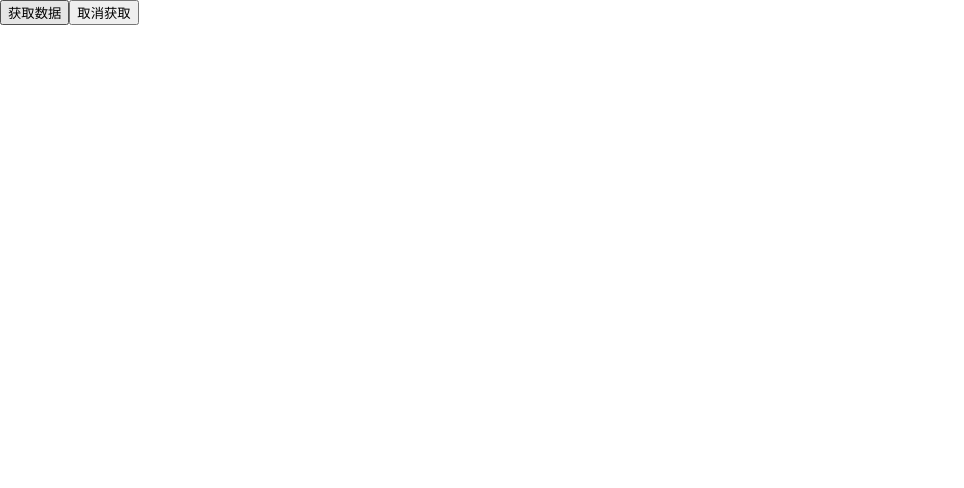
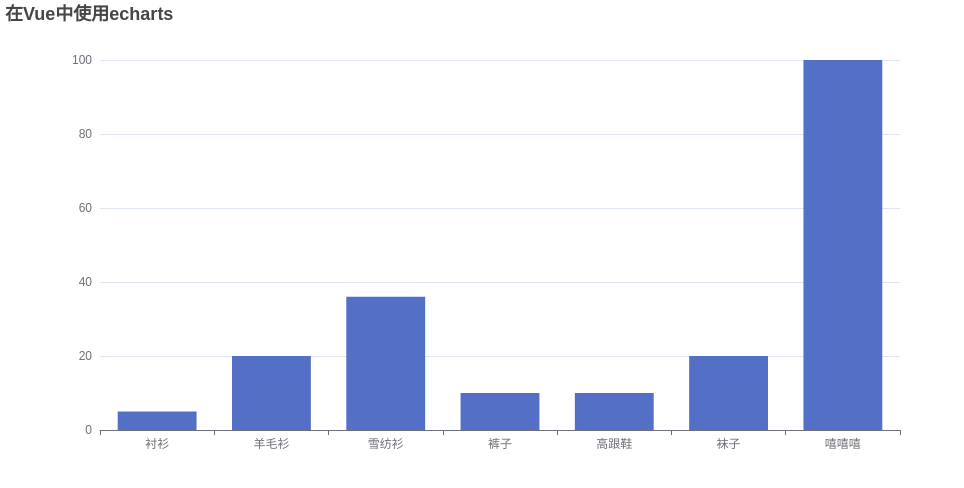
Before and after one commit to LuCheng-git/vuex, a Vue app: page / in a window 1280 px wide. Shown: the top 488 px of the page, without its empty margins (0-964 px from the left). Built offline with nearby package versions, Linux system fonts and the light colour scheme; what fabric would draw is missing.

Commit message:
echarts item

```diff
--- a/package.json
+++ b/package.json
@@ -10,6 +10,7 @@
   "dependencies": {
     "axios": "^0.21.1",
     "core-js": "^3.6.5",
+    "echarts": "^5.0.1",
     "element-ui": "^2.14.1",
     "fabric": "^4.3.0",
     "node-sass": "^4.14.1",
--- a/src/components/HelloWorld.vue
+++ b/src/components/HelloWorld.vue
@@ -1,16 +1,11 @@
 <template>
-  <div class="page" id="app">
-    <button @click="getMsg" class="get-msg">获取数据</button>
-    <button @click="cancelGetMsg" class="cancel">取消获取</button>
-    <ul>
-      <li v-for="(item,index) in items" :key="index">{{ item.name }}</li>
-    </ul>
-  </div>
+  <div id="myChart" :style="{width: '1000px', height: '500px'}"></div>
 </template>
 
 <script>
 import { Chrome } from "vue-color";
 import axios from 'axios'
+// import echarts from 'echarts'
 export default {
   name: "HelloWorld",
   props: {
@@ -19,41 +14,33 @@ export default {
   components: {},
   data() {
     return {
-      message: "Hello Vue!",
-      items: [],
-      cancel: null,
+      xdata: ["衬衫","羊毛衫","雪纺衫","裤子","高跟鞋","袜子", '嘻嘻嘻'],
+      ydata: [5, 20, 36, 10, 10, 20, 100]
     };
   },
-  watch: {},
+  mounted(){
+    this.drawLine()
+  },
   methods: {
-    getMsg () {
-        let CancelToken = axios.CancelToken
-        let self = this
-        axios.get('http://jsonplaceholder.typicode.com/comments', {
-          cancelToken: new CancelToken(function executor(c) {
-            self.cancel = c
-            console.log(c)
-            // 这个参数 c 就是CancelToken构造函数里面自带的取消请求的函数，这里把该函数当参数用
-          })
-        }).then(res => {
-          this.items = res.data
-        }).catch(err => {
-          console.log(err)
-        })
-
-
-        //手速够快就不用写这个定时器了，点击取消获取就可以看到效果了
-        // setTimeout(function () {
-        //   //只要我们去调用了这个cancel()方法，没有完成请求的接口便会停止请求
-        //   self.cancel()
-        // }, 100)
-      },
-      //cancelGetMsg 方法跟上面的setTimeout函数是一样的效果，因为手速不够快，哦不，是因为网速太快，导致我来不及点取消获取按钮，数据就获取成功了
-      cancelGetMsg () {
-        // 在这里去判断你的id 1 2 3，你默认是展示的tab1，点击的时候不管你上一个请求有没有执行完都去调用这个cancel()，
-        this.cancel()
-      }
-  },
+     drawLine(){
+        // 基于准备好的dom，初始化echarts实例
+        let myChart = this.$echarts.init(document.getElementById('myChart'), null, {renderer: 'svg'})
+        // 绘制图表
+        myChart.setOption({
+            title: { text: '在Vue中使用echarts' },
+            tooltip: {},
+            xAxis: {
+                data: this.xdata
+            },
+            yAxis: {},
+            series: [{
+                name: '销量',
+                type: 'bar',
+                data: this.ydata
+            }]
+        });
+    }
+  }
 };
 </script>
 
--- a/src/main.js
+++ b/src/main.js
@@ -3,6 +3,11 @@ import App from './App.vue'
 
 import ElementUI from 'element-ui';
 import 'element-ui/lib/theme-chalk/index.css';
+
+// 引入echarts
+// import echarts from 'echarts'
+import * as echarts from 'echarts'
+Vue.prototype.$echarts = echarts
 
 import axios from 'axios'
 import './icons'
```
Also changed, not shown: 1 other file (tests, documents, lock files or other folders).
